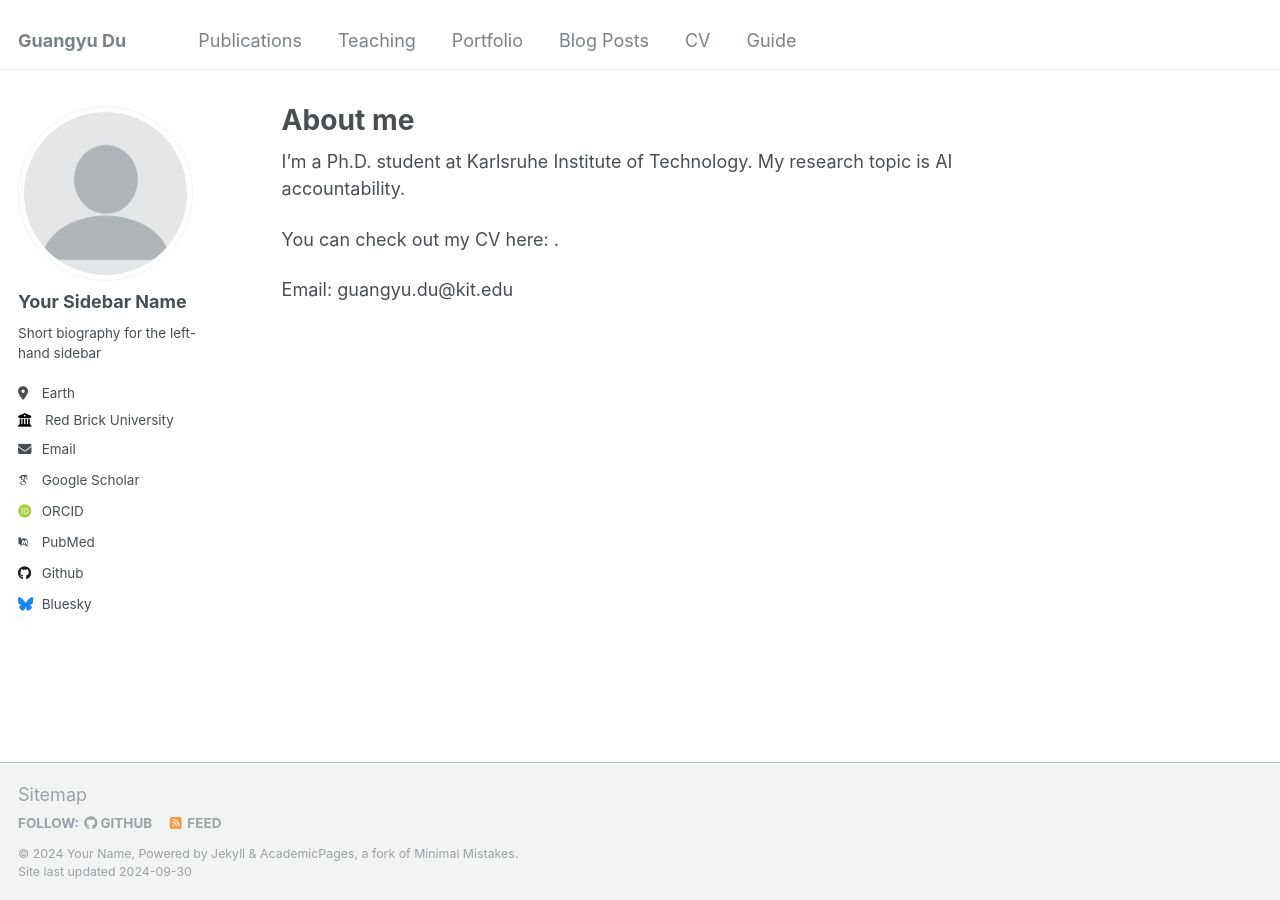
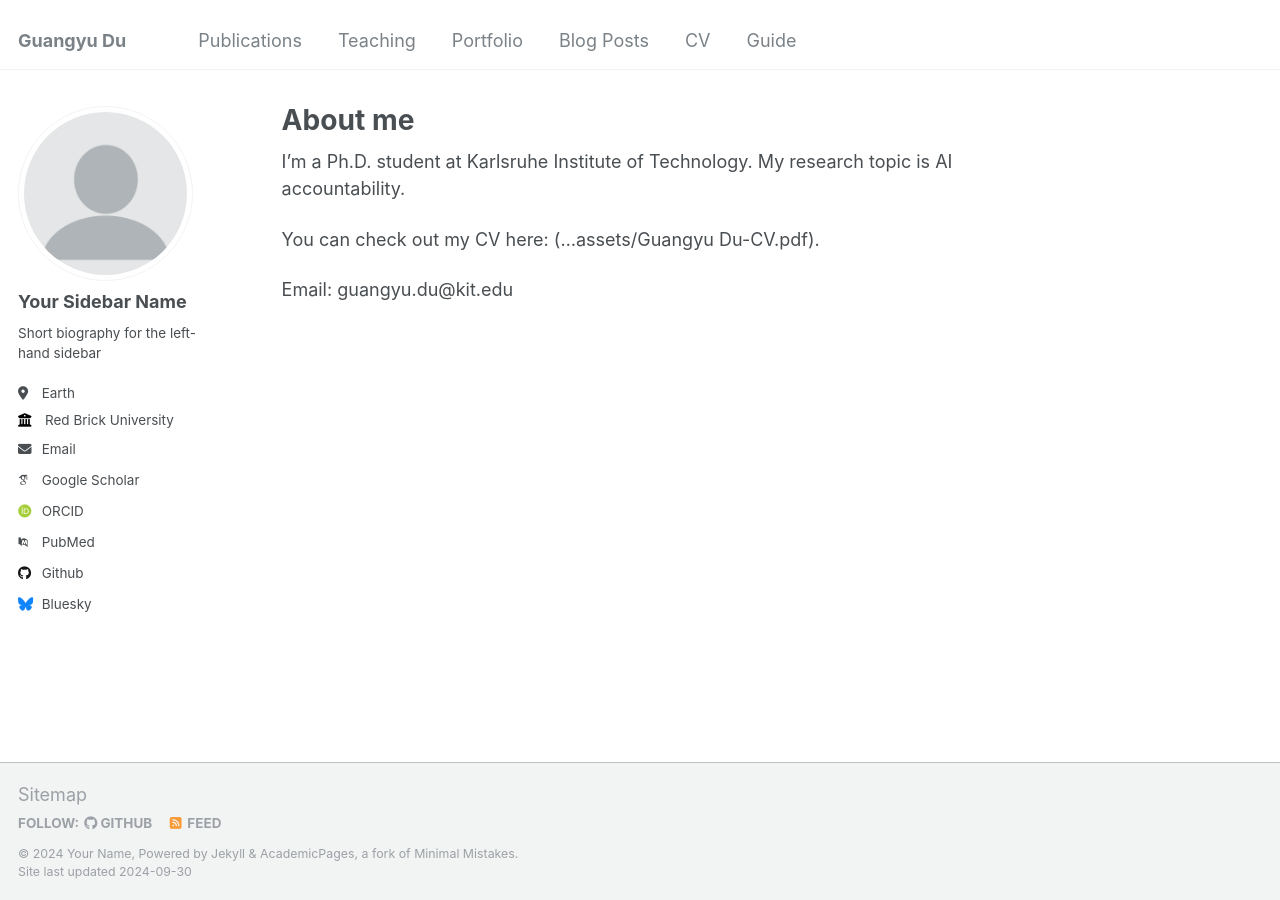
Before and after one commit to evaeins/evaeins.github.io, a Jekyll site: the page built from _pages/about.md, in a window 1280 px wide. Built offline with Jekyll 4.4.1, drawn with Linux system fonts in a browser that asks for light colours; some web fonts are replaced.

Commit message:
about.md

```diff
--- a/_pages/about.md
+++ b/_pages/about.md
@@ -8,6 +8,6 @@ redirect_from:
 ---
 I'm a Ph.D. student at Karlsruhe Institute of Technology. My research topic is AI accountability.
 
-You can check out my CV here: .
+You can check out my CV here: (...assets/Guangyu Du-CV.pdf).
 
 Email: guangyu.du@kit.edu
```
